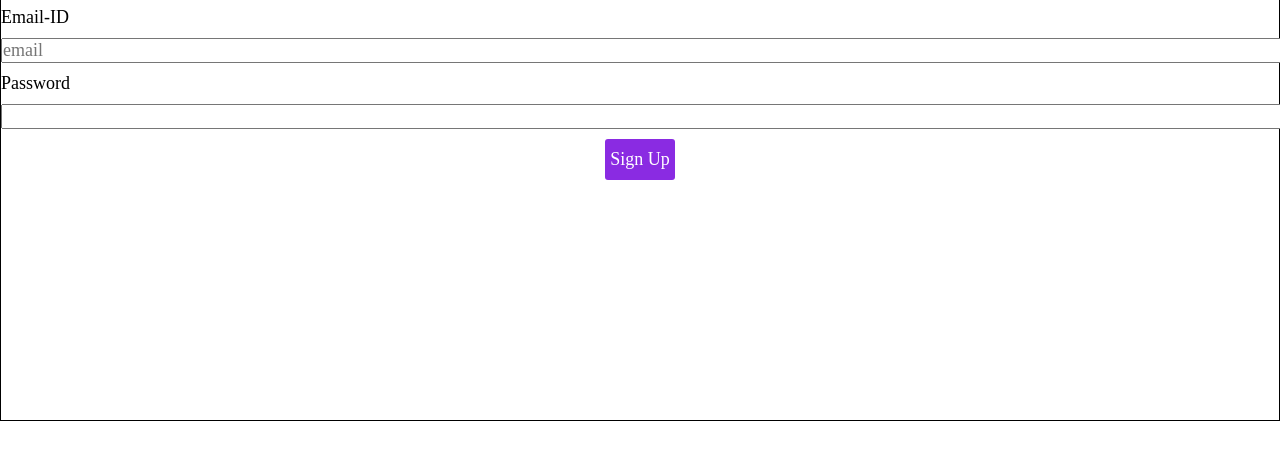
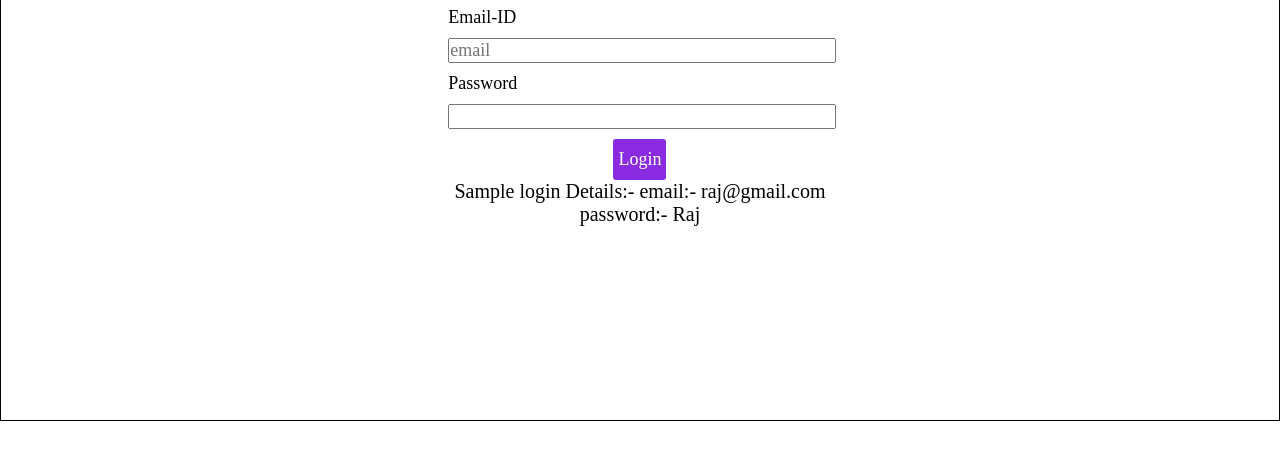
Before and after one commit to tanuj8851/Blog_Management_System, a plain HTML site: page Frontend/index.html in a window 1280 px wide. Shown: the part 86-546 px from the top of the page. Drawn offline with Linux system fonts and the light colour scheme.

Commit message:
Finally Done

```diff
--- a/Frontend/index.html
+++ b/Frontend/index.html
@@ -20,7 +20,8 @@
             <label for="password">Password</label>
             <input type="password" id="password" name="password" required>
 
-            <button type="submit">Sign Up</button>
+            <button type="submit">Login</button>
+             <p>Sample login Details:- email:- raj@gmail.com password:- Raj</p>
         </form>
     </div>
 </body>
--- a/Frontend/login.css
+++ b/Frontend/login.css
@@ -8,6 +8,12 @@
 #sign-up,#login {
     border: 1px solid;
     text-align: center;
+}
+
+form{
+    width: 30%;
+    margin: auto;
+    font-size: 20px;
 }
 
 
```
Also changed, not shown: Frontend/register.html (+1 -1 lines).
